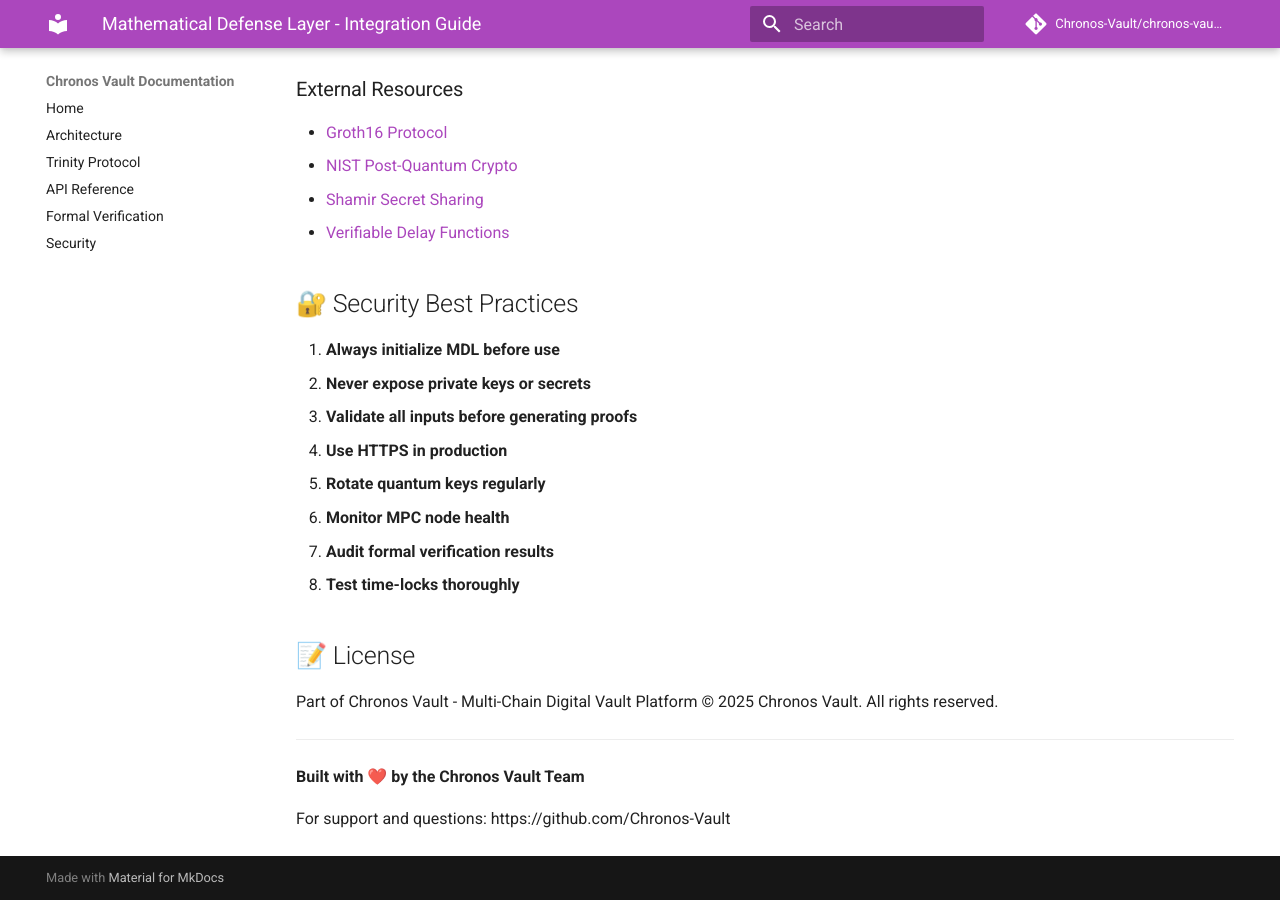
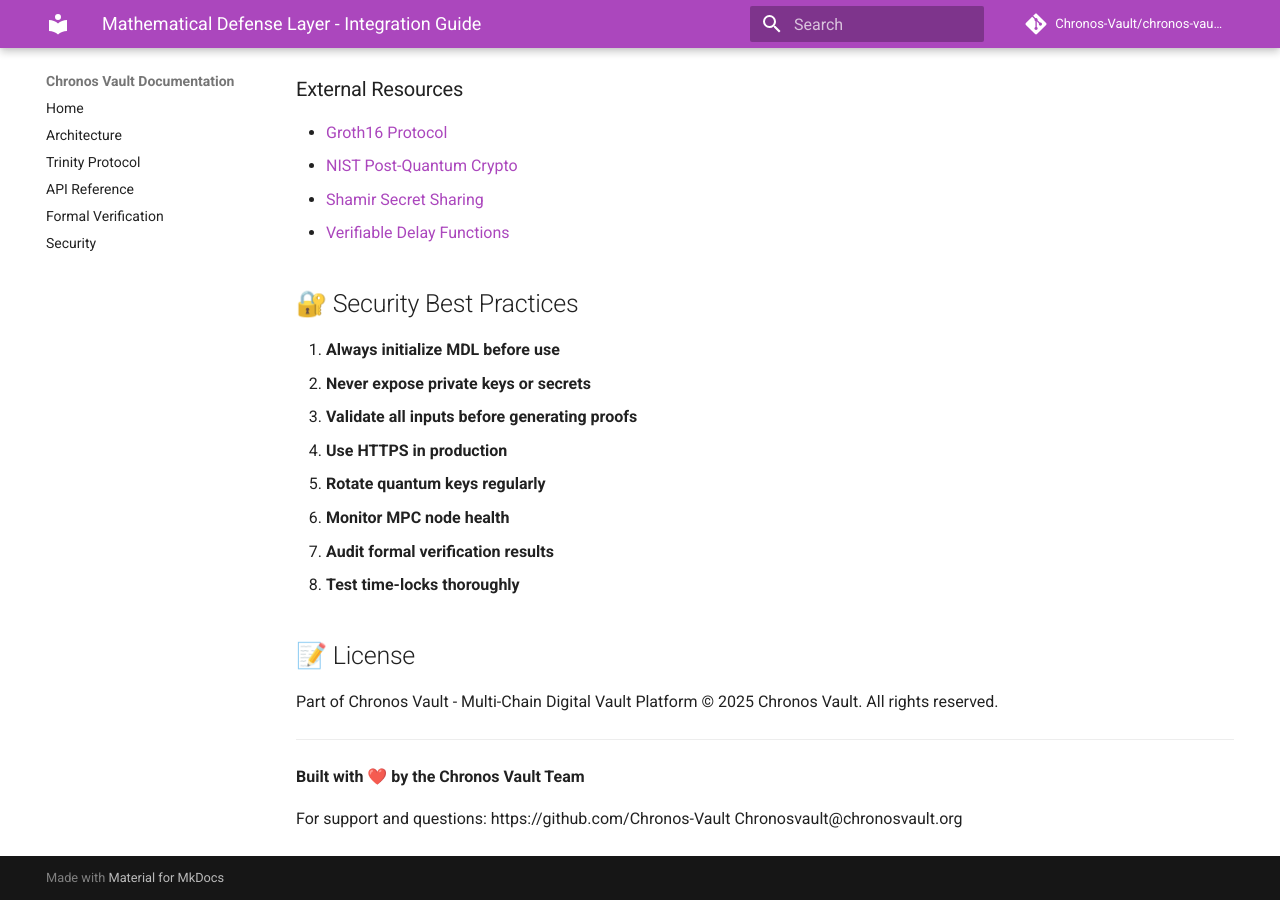
Before and after one commit to Chronos-Vault/chronos-vault-docs, an MkDocs documentation site: the page built from docs/MATHEMATICAL_DEFENSE_INTEGRATION_GUIDE.md, in a window 1280 px wide and 900 px high, scrolled down 13847 px. Built offline with MkDocs 1.6.1 and Material for MkDocs 9.7.7, drawn with Linux system fonts in a browser that asks for light colours; comment, search, counter and statistics services are not loaded.

Commit message:
Update MATHEMATICAL_DEFENSE_INTEGRATION_GUIDE.md

```diff
--- a/docs/MATHEMATICAL_DEFENSE_INTEGRATION_GUIDE.md
+++ b/docs/MATHEMATICAL_DEFENSE_INTEGRATION_GUIDE.md
@@ -722,3 +722,4 @@ Part of Chronos Vault - Multi-Chain Digital Vault Platform
 **Built with ❤️ by the Chronos Vault Team**
 
 For support and questions: https://github.com/Chronos-Vault
+Chronosvault@chronosvault.org
```
